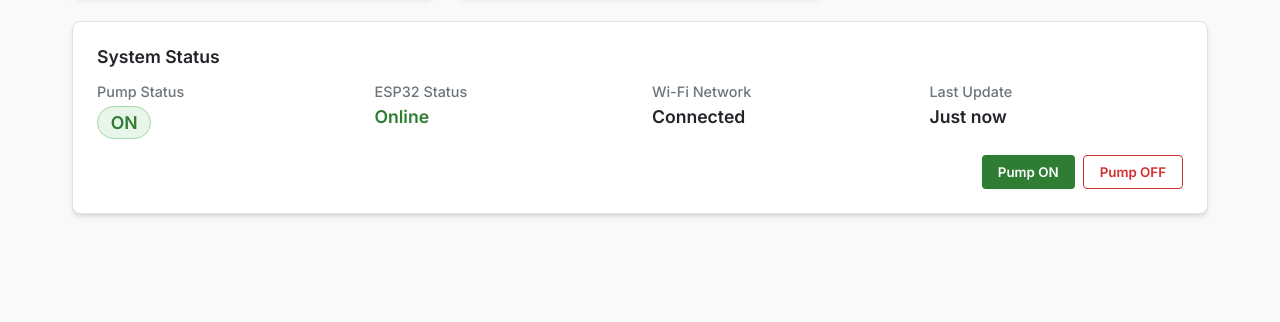
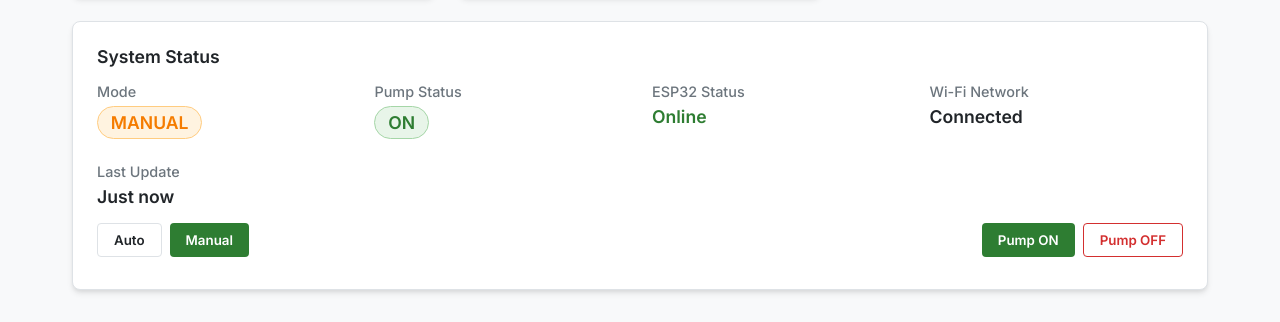
Before and after one commit to eptheekshana/GreenPulse, a website: page dashboard.html in a window 1280 px wide. Both pictures are taken after a click on the button "Pump ON". Shown: the part 551-873 px from the top of the page. Before the commit the page ends 800 px from the top, so only its background shows below. Drawn offline with Linux system fonts and the light colour scheme; no server answers.

Commit message:
Add system mode toggle and manual pump controls to dashboard

```diff
--- a/dashboard.html
+++ b/dashboard.html
@@ -249,6 +249,12 @@ header {
     border: 1px solid #ef9a9a;
 }
 
+.badge.warning {
+    background: #fff3e0;
+    color: var(--accent-color);
+    border: 1px solid #ffcc80;
+}
+
 .controls {
     display: flex;
     gap: 0.5rem;
@@ -384,6 +390,10 @@ header {
                 </div>
                 <ul class="system-list">
                     <li>
+                        <span>Mode</span>
+                        <span class="badge active" id="mode-status">AUTO</span>
+                    </li>
+                    <li>
                         <span>Pump Status</span>
                         <span class="badge" id="pump-status">OFF</span>
                     </li>
@@ -400,9 +410,15 @@ header {
                         <span id="last-update">Just now</span>
                     </li>
                 </ul>
-                <div class="controls">
-                    <button id="btn-pump-on" class="btn btn-primary" onclick="setPump('on')">Pump ON</button>
-                    <button id="btn-pump-off" class="btn btn-outline" style="border-color: var(--danger-color); color: var(--danger-color);" onclick="setPump('off')">Pump OFF</button>
+                <div class="controls" style="justify-content: space-between; flex-wrap: wrap;">
+                    <div style="display: flex; gap: 0.5rem; margin-bottom: 0.5rem;">
+                        <button id="btn-mode-auto" class="btn btn-primary" onclick="setMode(true)">Auto</button>
+                        <button id="btn-mode-manual" class="btn btn-outline" onclick="setMode(false)">Manual</button>
+                    </div>
+                    <div style="display: flex; gap: 0.5rem; margin-bottom: 0.5rem;">
+                        <button id="btn-pump-on" class="btn btn-primary" onclick="setPump('on')">Pump ON</button>
+                        <button id="btn-pump-off" class="btn btn-outline" style="border-color: var(--danger-color); color: var(--danger-color);" onclick="setPump('off')">Pump OFF</button>
+                    </div>
                 </div>
             </div>
         </main>
@@ -420,6 +436,9 @@ header {
             waterVal: document.getElementById('water-val'),
             waterStatus: document.getElementById('water-status'),
             waterBar: document.getElementById('water-bar'),
+            modeStatus: document.getElementById('mode-status'),
+            btnModeAuto: document.getElementById('btn-mode-auto'),
+            btnModeManual: document.getElementById('btn-mode-manual'),
             pumpStatus: document.getElementById('pump-status'),
             lastUpdate: document.getElementById('last-update'),
             btnPumpOn: document.getElementById('btn-pump-on'),
@@ -489,6 +508,22 @@ header {
                     elements.pumpStatus.innerText = "OFF";
                     elements.pumpStatus.className = "badge inactive";
                 }
+
+                if (data.autoMode) {
+                    elements.modeStatus.innerText = "AUTO";
+                    elements.modeStatus.className = "badge active";
+                    elements.btnModeAuto.className = "btn btn-primary";
+                    elements.btnModeManual.className = "btn btn-outline";
+                    elements.btnPumpOn.disabled = true;
+                    elements.btnPumpOff.disabled = true;
+                } else {
+                    elements.modeStatus.innerText = "MANUAL";
+                    elements.modeStatus.className = "badge warning";
+                    elements.btnModeAuto.className = "btn btn-outline";
+                    elements.btnModeManual.className = "btn btn-primary";
+                    elements.btnPumpOn.disabled = false;
+                    elements.btnPumpOff.disabled = false;
+                }
             }
 
             if (data.alert && data.alert !== "") {
@@ -535,7 +570,31 @@ header {
                 elements.pumpStatus.innerText = "OFF";
                 elements.pumpStatus.className = "badge inactive";
             }
+            elements.modeStatus.innerText = "MANUAL";
+            elements.modeStatus.className = "badge warning";
+            elements.btnModeAuto.className = "btn btn-outline";
+            elements.btnModeManual.className = "btn btn-primary";
             sendCommand({ pumpState: state });
+        }
+
+        function setMode(isAuto) {
+            applyUiLock();
+            if (isAuto) {
+                elements.modeStatus.innerText = "AUTO";
+                elements.modeStatus.className = "badge active";
+                elements.btnModeAuto.className = "btn btn-primary";
+                elements.btnModeManual.className = "btn btn-outline";
+                elements.btnPumpOn.disabled = true;
+                elements.btnPumpOff.disabled = true;
+            } else {
+                elements.modeStatus.innerText = "MANUAL";
+                elements.modeStatus.className = "badge warning";
+                elements.btnModeAuto.className = "btn btn-outline";
+                elements.btnModeManual.className = "btn btn-primary";
+                elements.btnPumpOn.disabled = false;
+                elements.btnPumpOff.disabled = false;
+            }
+            sendCommand({ autoMode: isAuto });
         }
 
         function updateConnection(isOnline) {
```
